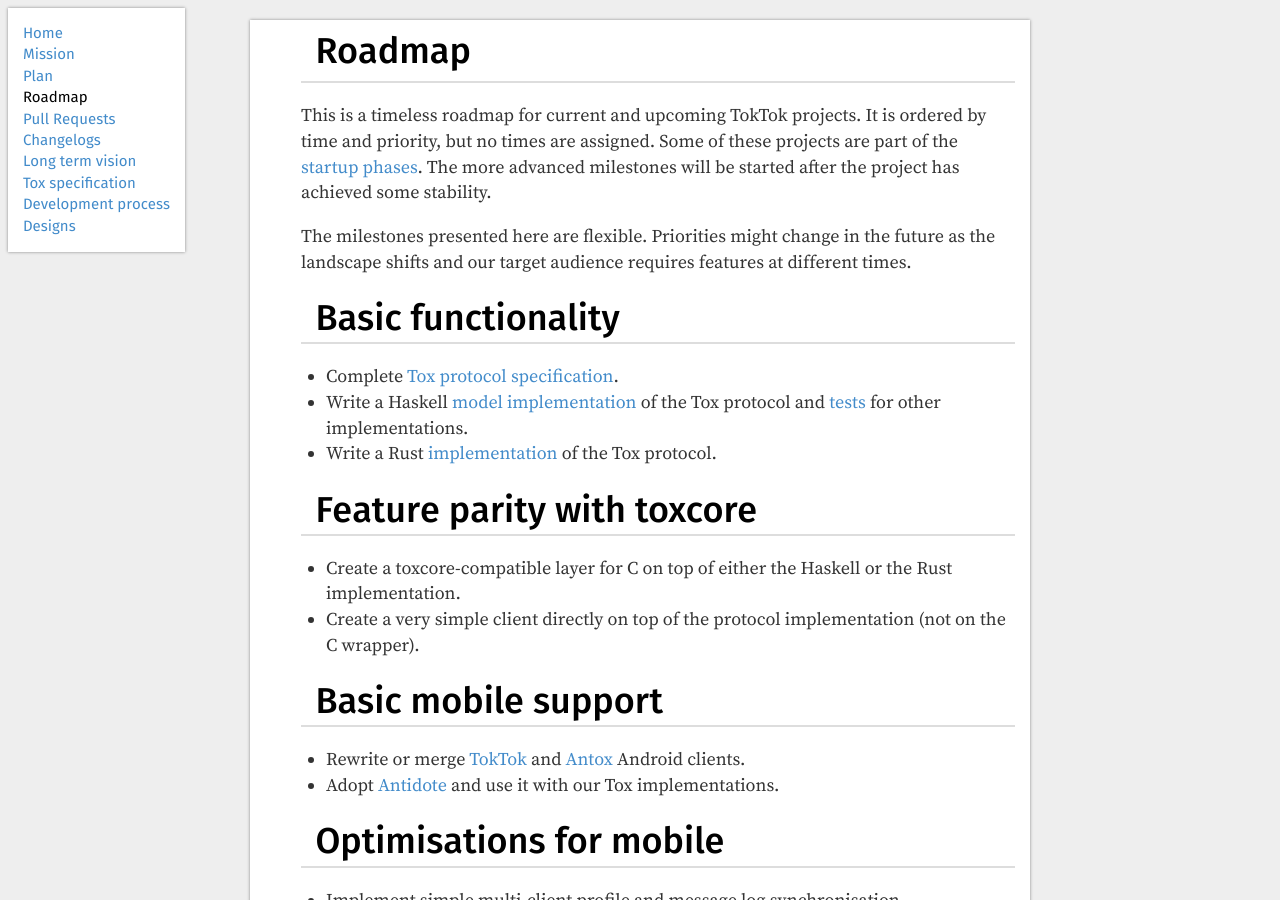
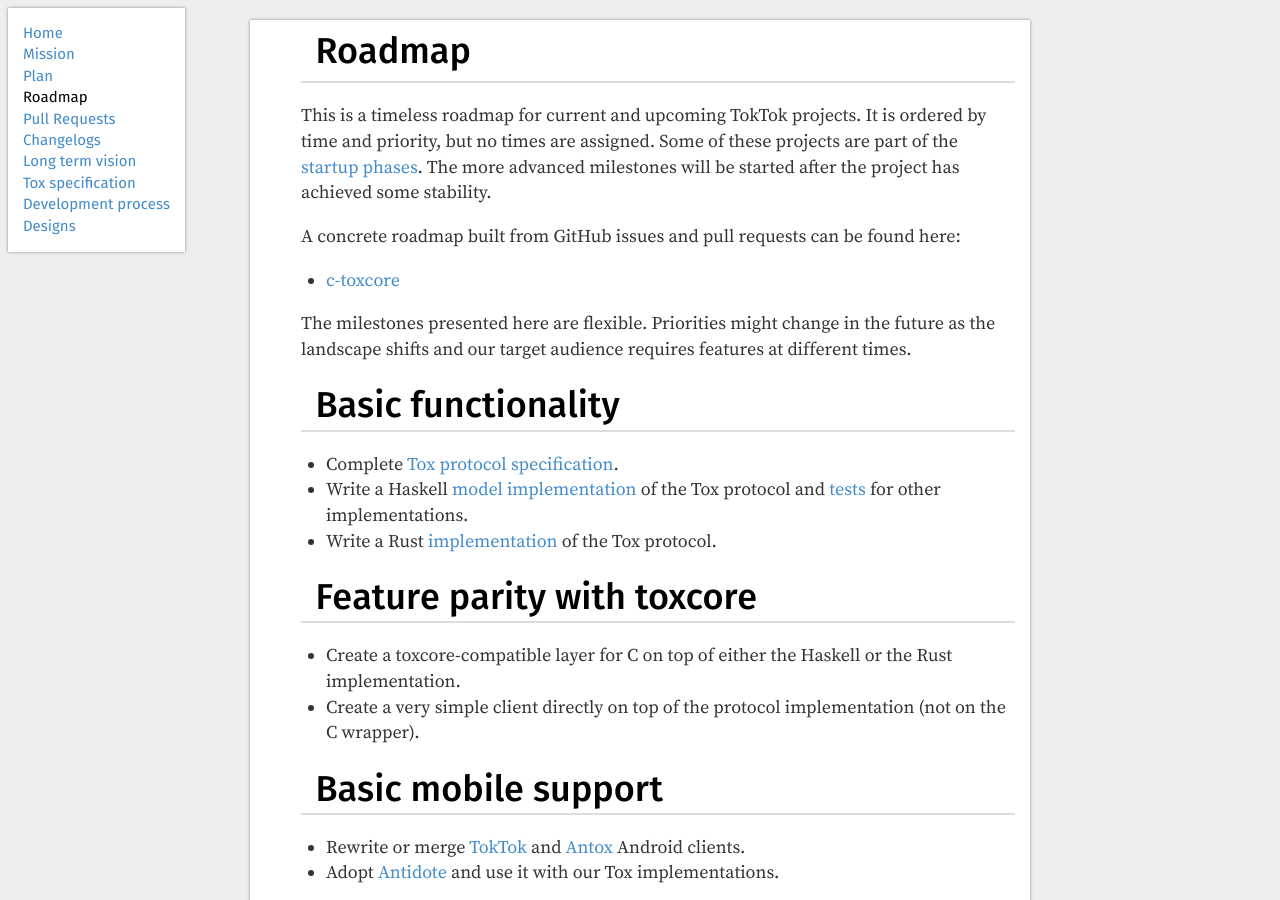
Before and after one commit to TokTok/website, a Jekyll site: the page built from toktok/roadmap.md, in a window 1280 px wide and 900 px high. Built offline with Jekyll 4.4.1, drawn with Linux system fonts in a browser that asks for light colours.

Commit message:
Add roadmap and changelog

```diff
--- a/toktok/roadmap.md
+++ b/toktok/roadmap.md
@@ -9,6 +9,9 @@ This is a timeless roadmap for current and upcoming TokTok projects. It is
 ordered by time and priority, but no times are assigned. Some of these projects
 are part of the [startup phases](plan.html). The more advanced milestones will
 be started after the project has achieved some stability.
+
+A concrete roadmap built from GitHub issues and pull requests can be found here:
+- [c-toxcore](roadmap/c-toxcore.html)
 
 The milestones presented here are flexible. Priorities might change in the
 future as the landscape shifts and our target audience requires features at
```
Also changed, not shown: toktok/roadmap/c-toxcore.md (added, +5 -0 lines), .travis.yml.
